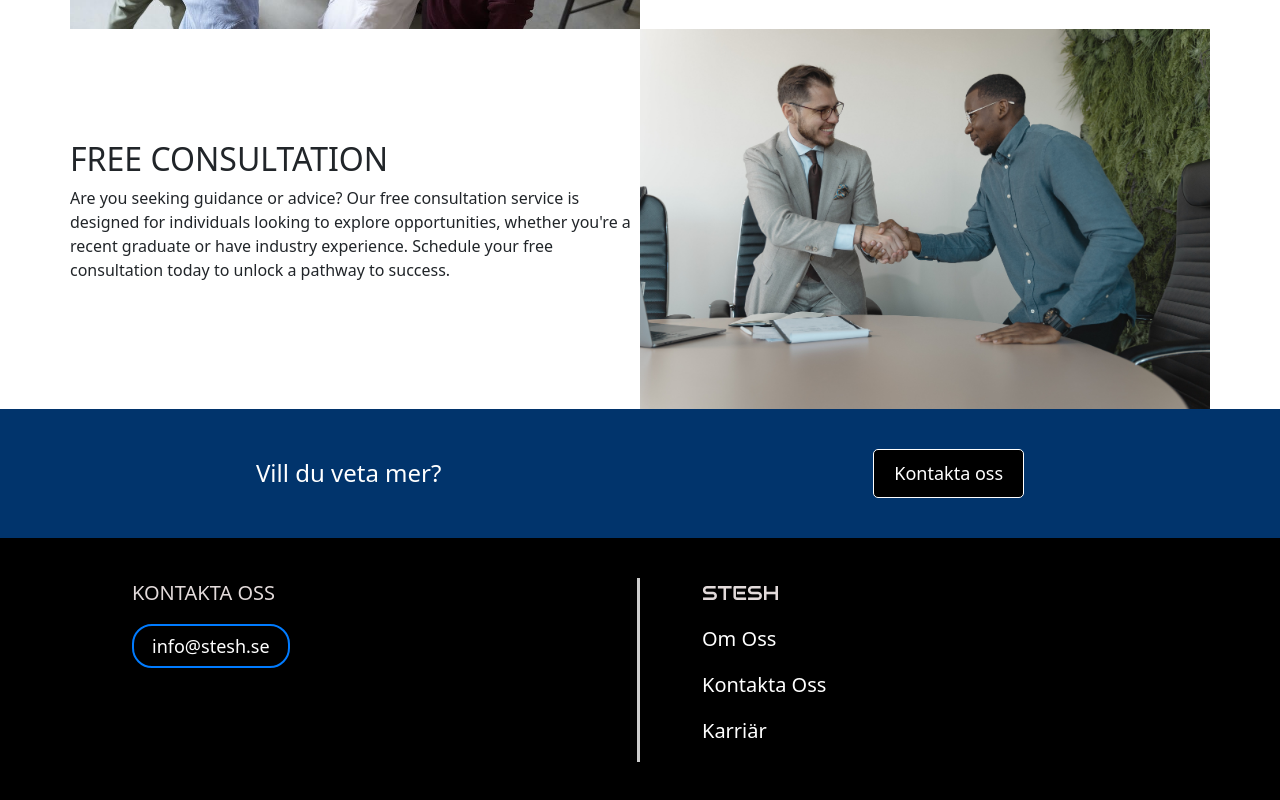
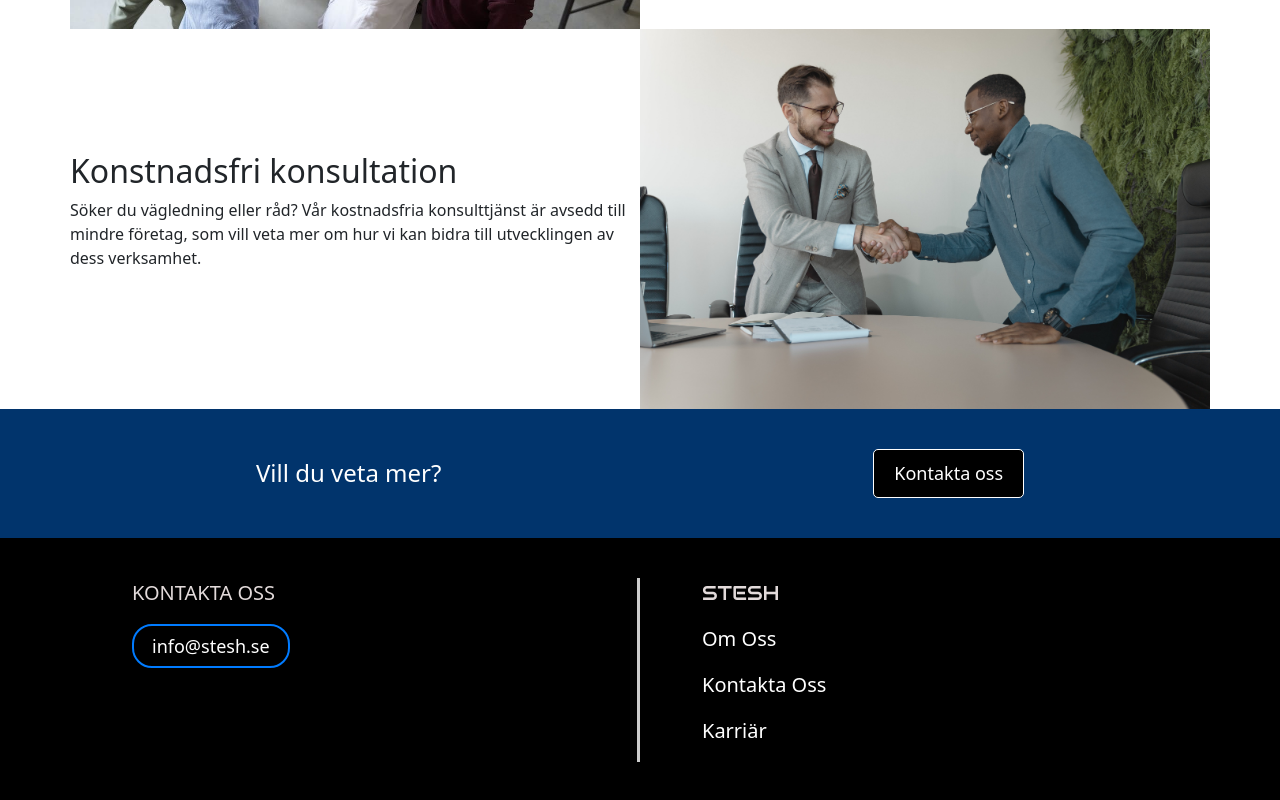
Before and after one commit to nataliemajadixon/stesh, a React (Create React App) app: page / in a window 1280 px wide. Shown: the part 2023-2823 px from the top of the page. Built offline with nearby package versions, Linux system fonts and the light colour scheme; a web font is replaced by a local one.

Commit message:
Update Home.jsx
Changed free consultation text

```diff
--- a/src/components/Home/Home.jsx
+++ b/src/components/Home/Home.jsx
@@ -135,9 +135,10 @@ Vi formar morgondagens digitala landskap och bygger en framtidsklar infrastruktu
     <div className="row">
       <div className="col-md-6 d-flex align-items-center custompadding">
         <div className="text-column">
-          <h2>FREE CONSULTATION</h2>
+          <h2>Konstnadsfri konsultation</h2>
           <p>
-          Are you seeking guidance or advice? Our free consultation service is designed for individuals looking to explore opportunities, whether you're a recent graduate or have industry experience. Schedule your free consultation today to unlock a pathway to success.         </p>
+
+Söker du vägledning eller råd? Vår kostnadsfria konsulttjänst är avsedd till mindre företag, som vill veta mer om hur vi kan bidra till utvecklingen av dess verksamhet.         </p>
         </div>
       </div>
       <div className="col-md-6 custompadding">
```
